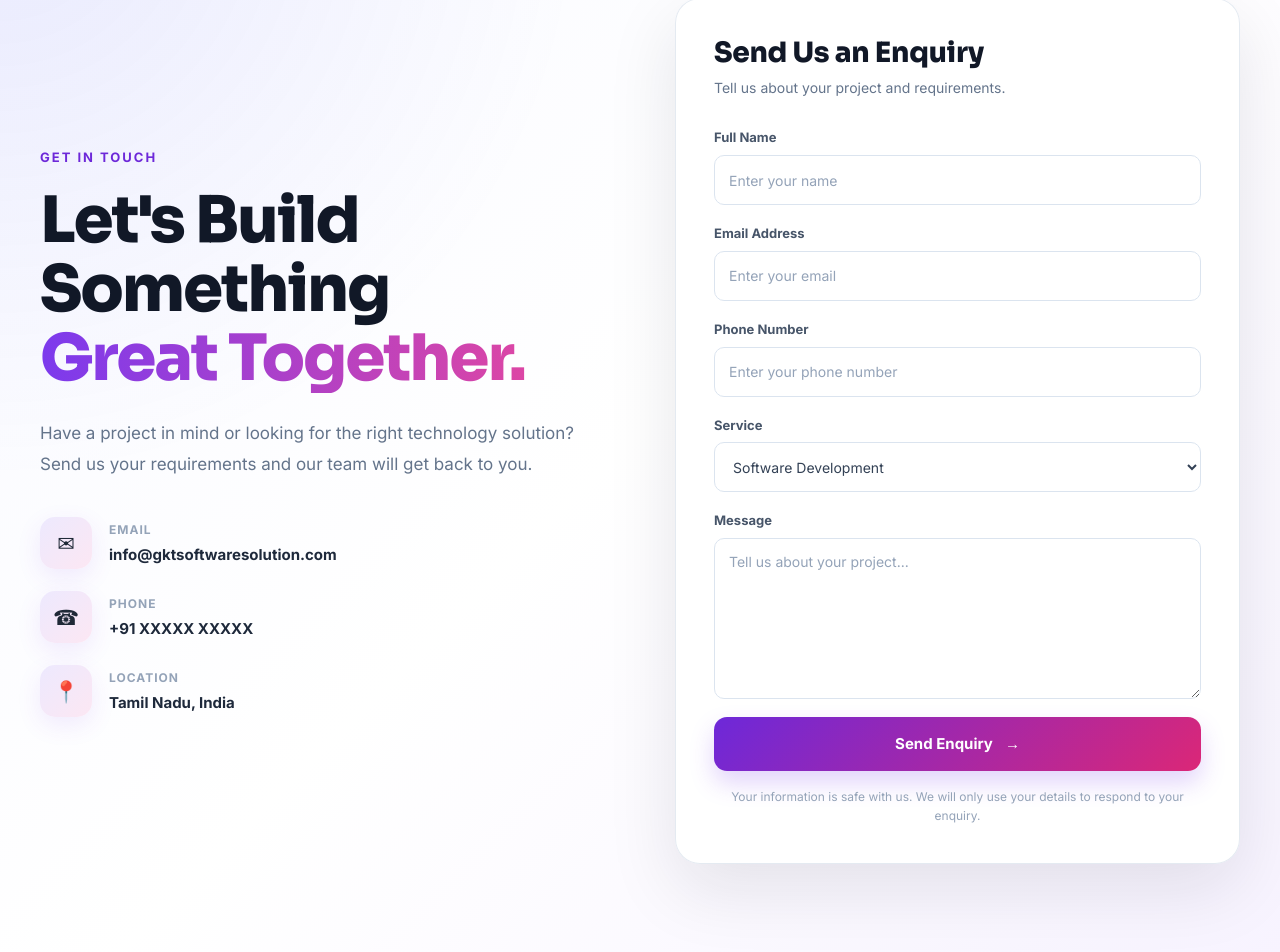
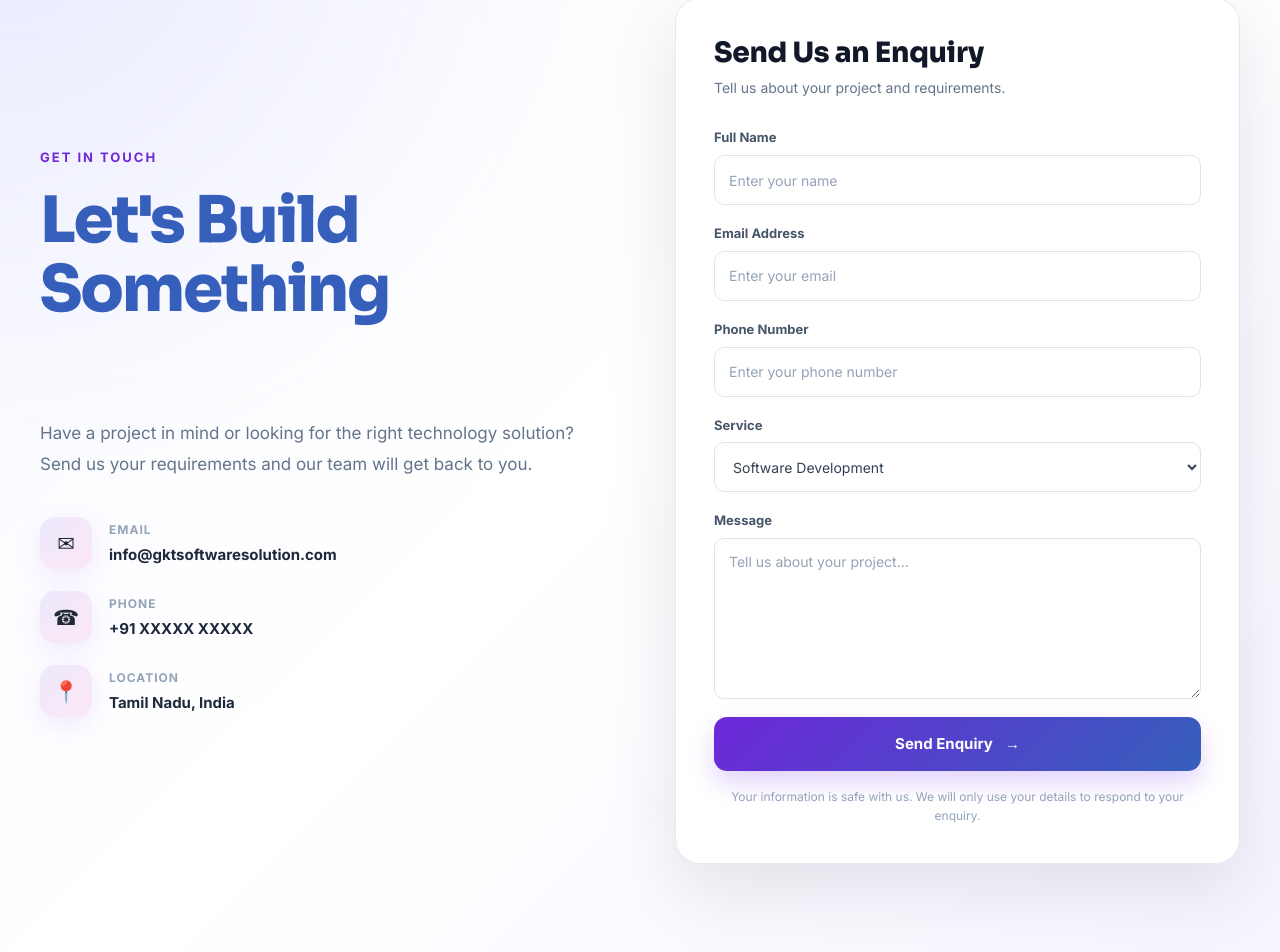
Before and after one commit to gktsoftwareteam/GKT-Website, a React (Create React App) app in the folder frontend/: page / in a window 1280 px wide. Shown: the part 9163-10115 px from the top of the page. Built offline with nearby package versions, Linux system fonts and the light colour scheme.

Commit message:
ui changed updated

```diff
--- a/frontend/src/css/contact.css
+++ b/frontend/src/css/contact.css
@@ -78,7 +78,7 @@
 
     letter-spacing: -2px;
 
-    color: #111827;
+    color: #355fbb;
 }
 
 
@@ -89,7 +89,7 @@
         linear-gradient(
             90deg,
             #7c3aed,
-            #ec4899
+            #355fbb,
         );
 
     -webkit-background-clip: text;
@@ -409,7 +409,7 @@
         linear-gradient(
             135deg,
             #6d28d9,
-            #db2777
+            #355fbb
         );
 
     box-shadow:
```
